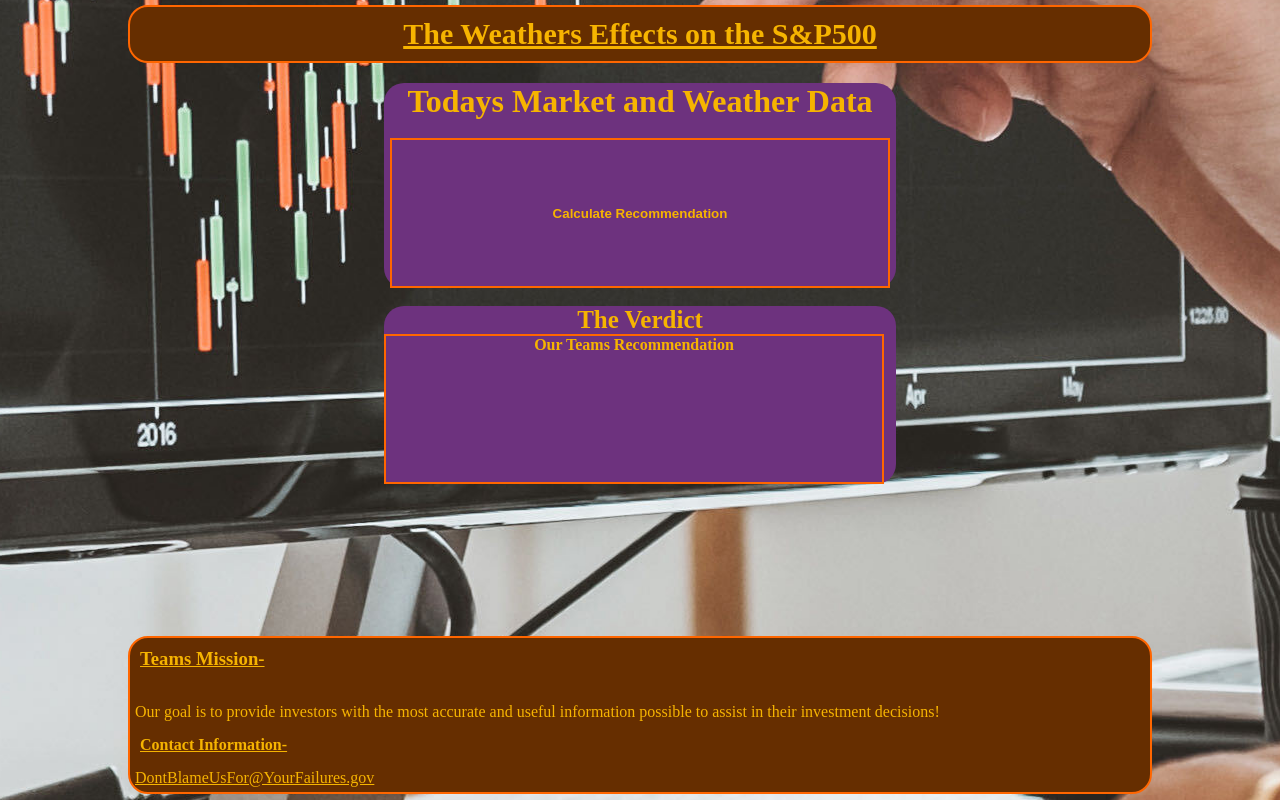
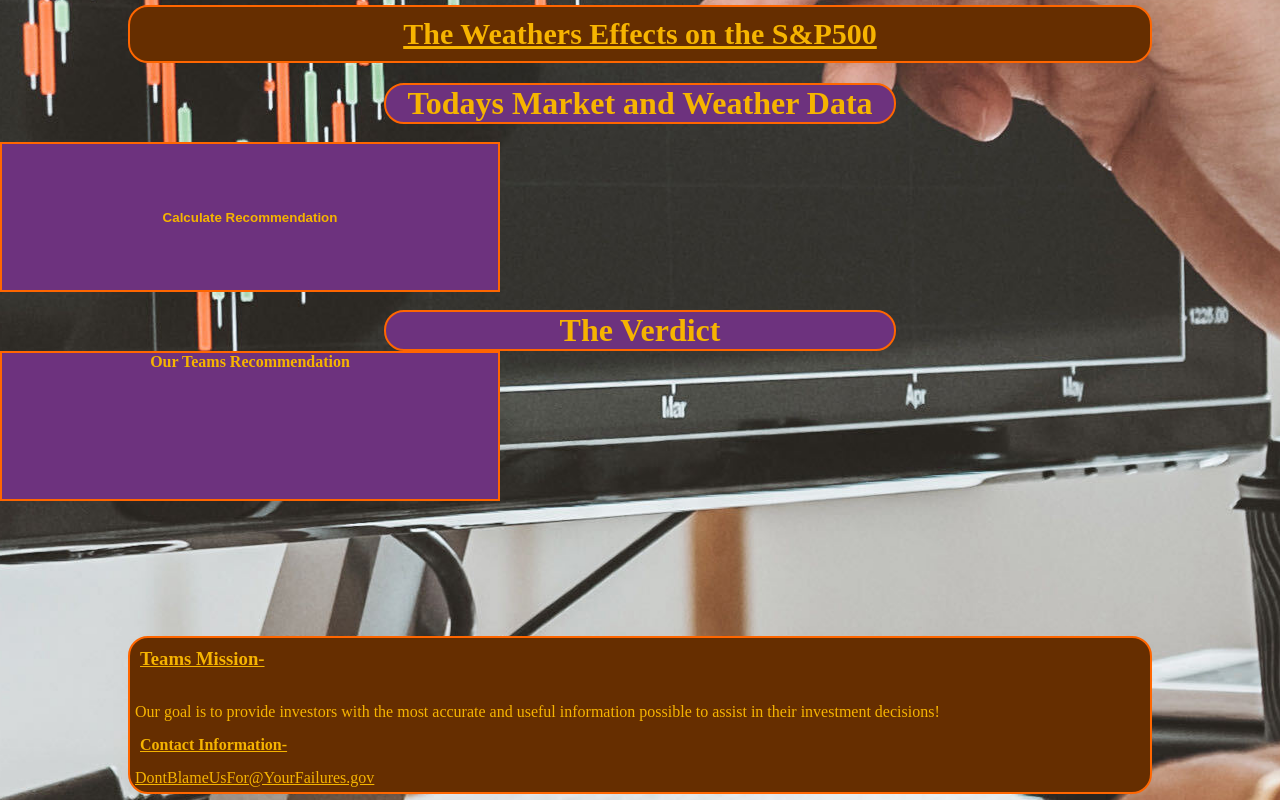
Before and after one commit to P1100s7/Project_1, a plain HTML site: page index.html in a window 1280 px wide. Drawn offline with Linux system fonts and the light colour scheme.

Commit message:
new colors

```diff
--- a/assets/style.css
+++ b/assets/style.css
@@ -33,11 +33,9 @@
 a {
     color: var(--primary-color);
 }
-
 .button:hover {
     background-color: var(--tertiary-color);
 }
-
 .button {
     background-color: var(--secondary-color);
     color: var(--primary-color);
@@ -48,6 +46,7 @@
     top: 20%;
     left: 50%;
     border-radius: 20px;
+    border: 2px solid var(--quandary-color);
 }
 .main
 .index-head {
@@ -67,12 +66,10 @@
     flex-wrap: wrap;
     justify-content: center;
     font-weight: bold;
-
 }
 .index:hover {
     background-color: var(--tertiary-color);
 }
-
 .button2 {
     margin: 0;
     position: absolute;
@@ -96,6 +93,7 @@
     flex-wrap: wrap;
     justify-content: center;
     font-weight: bold;
+    text-align: center;
 }
 .chart:hover {
     background-color: var(--tertiary-color);
@@ -109,7 +107,6 @@
     position: absolute;
     bottom: 1px;
     width: 80%;
-
     border: 2px solid var(--quandary-color);
 }
 .feet {
--- a/index.html
+++ b/index.html
@@ -31,16 +31,16 @@
 
     </div>
     <br> -->
-    <div href="#" class="button">
-        <h1 class="index-head">Todays Market and Weather Data</h1>
+    <div href="#">
+        <h1 class="button" class="index-head">Todays Market and Weather Data</h1>
         <br>
         <button class="index" type="button">
             Calculate Recommendation
         </button>
     </div>
     <br>
-    <div class="button">
-        <h1 class="chart-head">The Verdict</h1>
+    <div>
+        <h1 class="button" class="chart-head">The Verdict</h1>
         <div class="chart">
             Our Teams Recommendation
         </div>
```
